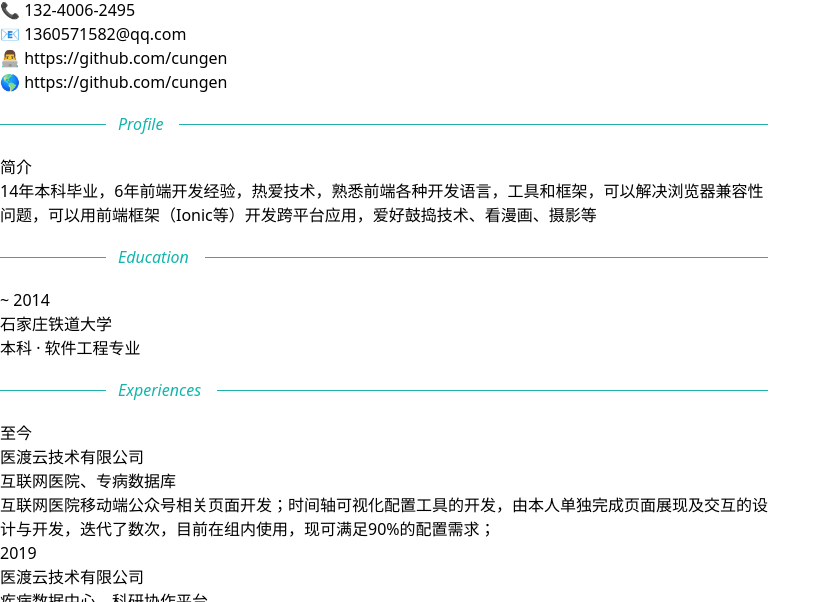
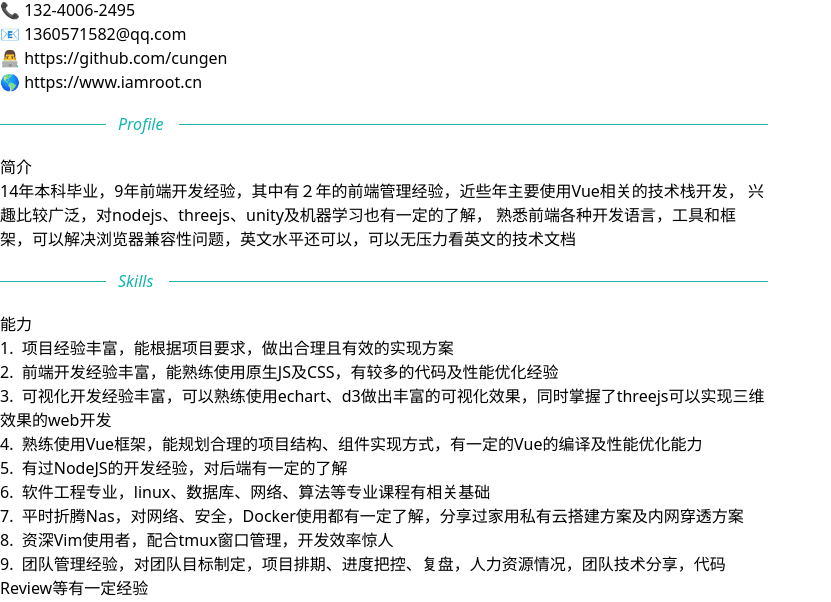
Before and after one commit to cungen/resume, a Vue app: page / in a window 1280 px wide. Shown: the part 350-952 px from the top of the page, without its empty margins (0-831 px from the left). Built offline with nearby package versions, Linux system fonts and the light colour scheme.

Commit message:
feat: change info order and add skills

```diff
--- a/src/App.vue
+++ b/src/App.vue
@@ -5,10 +5,10 @@
     >
         <base-info></base-info>
         <the-profile></the-profile>
+        <the-skills></the-skills>
+        <the-experiences></the-experiences>
         <the-education></the-education>
-        <the-experiences></the-experiences>
         <the-certificate></the-certificate>
-        <the-skills></the-skills>
     </div>
 </template>
 
--- a/src/components/BaseInfo.vue
+++ b/src/components/BaseInfo.vue
@@ -23,8 +23,8 @@
                     </a>
                 </li>
                 <li class="hover:text-cyan-500">
-                    <a href="https://www.baidu.com" target="_blank">
-                        🌎 https://github.com/cungen
+                    <a href="https://www.iamroot.cn" target="_blank">
+                        🌎 https://www.iamroot.cn
                     </a>
                 </li>
             </ul>
--- a/src/components/TheProfile.vue
+++ b/src/components/TheProfile.vue
@@ -2,7 +2,9 @@
     <info-wrapper title="Profile">
         <template #left>简介</template>
         <template #right>
-            14年本科毕业，6年前端开发经验，热爱技术，熟悉前端各种开发语言，工具和框架，可以解决浏览器兼容性问题，可以用前端框架（Ionic等）开发跨平台应用，爱好鼓捣技术、看漫画、摄影等
+            14年本科毕业，9年前端开发经验，其中有２年的前端管理经验，近些年主要使用Vue相关的技术栈开发，
+            兴趣比较广泛，对nodejs、threejs、unity及机器学习也有一定的了解，
+            熟悉前端各种开发语言，工具和框架，可以解决浏览器兼容性问题，英文水平还可以，可以无压力看英文的技术文档
         </template>
     </info-wrapper>
 </template>
--- a/src/components/TheSkills.vue
+++ b/src/components/TheSkills.vue
@@ -23,11 +23,14 @@ export default {
         return {
             skills: [
                 '项目经验丰富，能根据项目要求，做出合理且有效的实现方案',
-                '前端开发经验丰富，能熟练使用原生JS及CSS，有较多的优化经验',
-                '可视化开发经验丰富，可以熟练使用d3做出丰富的可视化效果',
+                '前端开发经验丰富，能熟练使用原生JS及CSS，有较多的代码及性能优化经验',
+                '可视化开发经验丰富，可以熟练使用echart、d3做出丰富的可视化效果，同时掌握了threejs可以实现三维效果的web开发',
                 '熟练使用Vue框架，能规划合理的项目结构、组件实现方式，有一定的Vue的编译及性能优化能力',
                 '有过NodeJS的开发经验，对后端有一定的了解',
                 '软件工程专业，linux、数据库、网络、算法等专业课程有相关基础',
+                '平时折腾Nas，对网络、安全，Docker使用都有一定了解，分享过家用私有云搭建方案及内网穿透方案',
+                '资深Vim使用者，配合tmux窗口管理，开发效率惊人',
+                '团队管理经验，对团队目标制定，项目排期、进度把控、复盘，人力资源情况，团队技术分享，代码Review等有一定经验',
             ],
         }
     },
```
